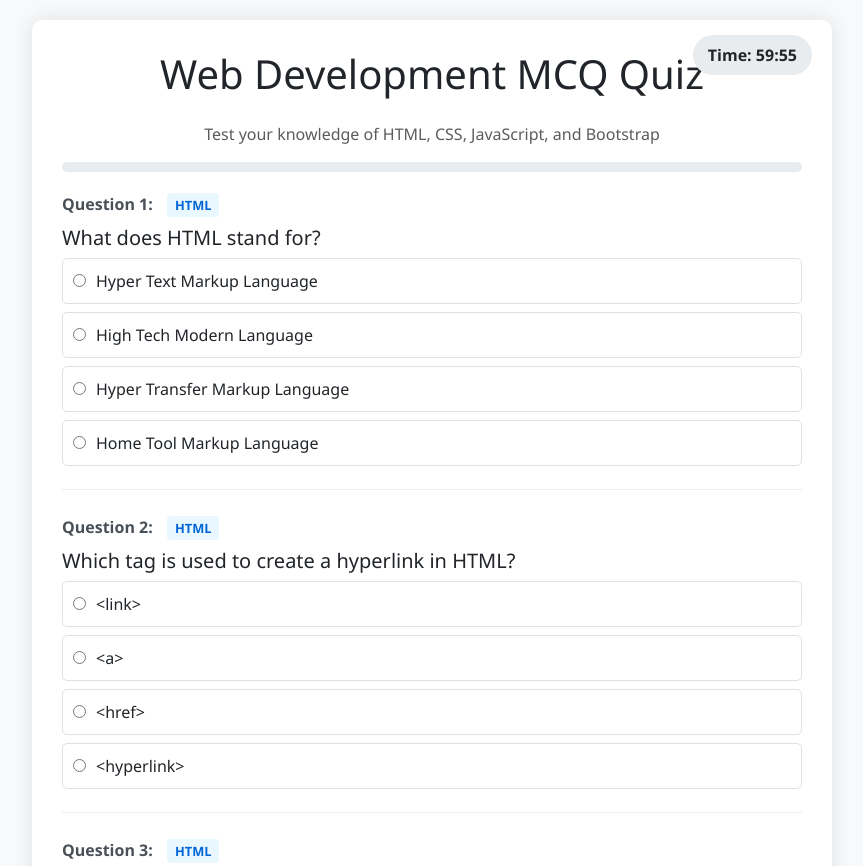
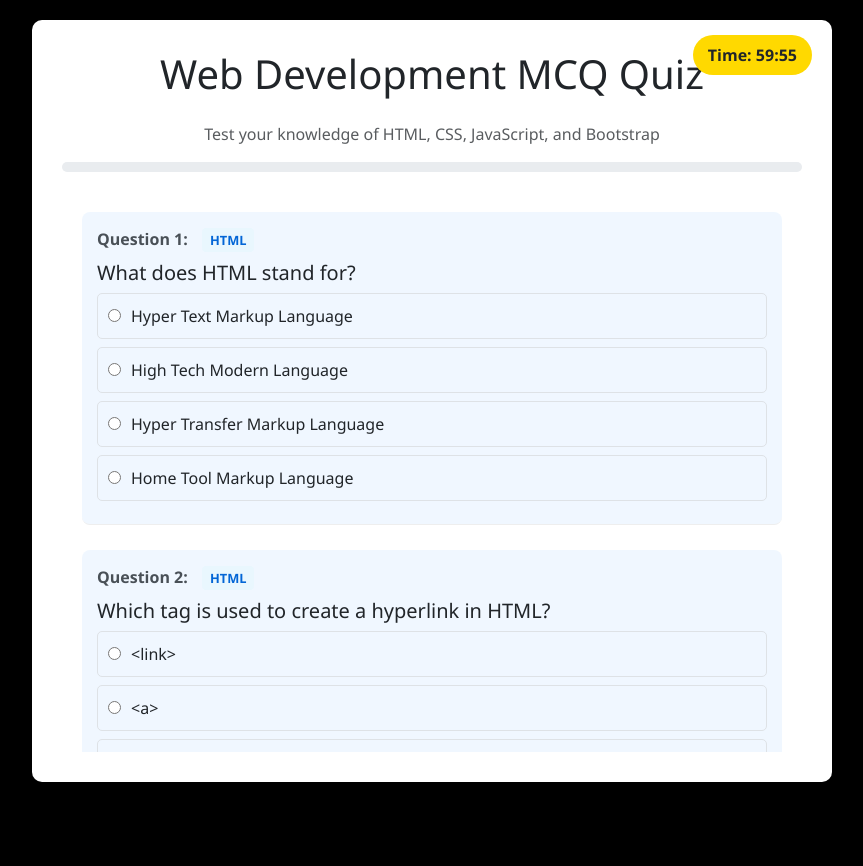
Before and after one commit to das2497/mcq, a plain HTML site: page index.html in a window 1280 px wide. Shown: the top 866 px of the page, without its empty margins (208-1071 px from the left). After the commit the page ends 800 px from the top, so only its background shows below. Drawn offline with nearby package versions, Linux system fonts and the light colour scheme.

Commit message:
Update index.html

```diff
--- a/index.html
+++ b/index.html
@@ -7,7 +7,7 @@
     <link href="https://cdn.jsdelivr.net/npm/bootstrap@5.3.0-alpha1/dist/css/bootstrap.min.css" rel="stylesheet">
     <style>
         body {
-            background-color: #f8f9fa;
+            background-color: #000000;
             font-family: 'Segoe UI', Tahoma, Geneva, Verdana, sans-serif;
             padding-top: 20px;
         }
@@ -24,15 +24,28 @@
             position: absolute;
             top: 15px;
             right: 20px;
-            background: #e9ecef;
+            background: #ffd900;
             padding: 8px 15px;
             border-radius: 20px;
             font-weight: bold;
         }
+
+        #quiz-content {
+            margin-top: 10px;
+            background-color: #ffffff;
+            padding: 20px;
+            border-radius: 8px;
+            overflow-y: scroll;
+            height: 70vh;
+        }
+
         .question {
             margin-bottom: 25px;
             padding-bottom: 15px;
             border-bottom: 1px solid #eee;
+            background-color: rgba(220, 236, 255, 0.438);
+            border-radius: 8px;
+            padding: 15px;
         }
         .options label {
             display: block;
@@ -44,7 +57,7 @@
             border: 1px solid #dee2e6;
         }
         .options label:hover {
-            background-color: #f0f0f0;
+            background-color: #ccb0ff;
         }
         .options input[type="radio"] {
             margin-right: 10px;
```
